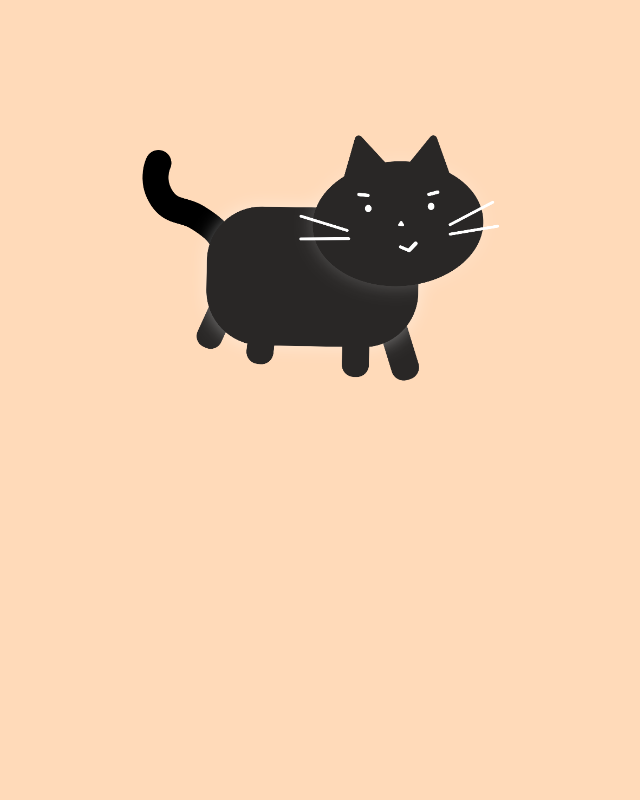
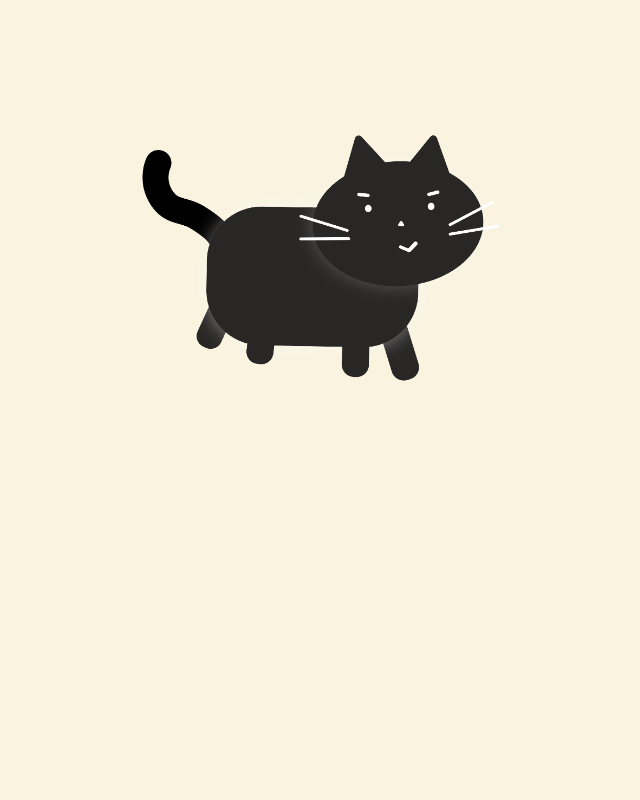
Before and after one commit to yeone-two-three/Yewon-with-Kkami, a plain HTML site: page index.html in a window 1280 px wide. Shown: the top 800 px of the page, without its empty margins (324-964 px from the left). Drawn offline with Linux system fonts and the light colour scheme; a web font is replaced by a local one.

Commit message:
Update main.css

```diff
--- a/main.css
+++ b/main.css
@@ -31,7 +31,7 @@
 
 html
 {
-background-color:peachpuff;
+background-color:rgb(250,243,224);
 }
 
 
@@ -67,6 +67,7 @@ body
     flex-direction: column;
     justify-content:center;
     align-items: center;
+    color:rgb(112,128,144)
 }
 
 a
```
